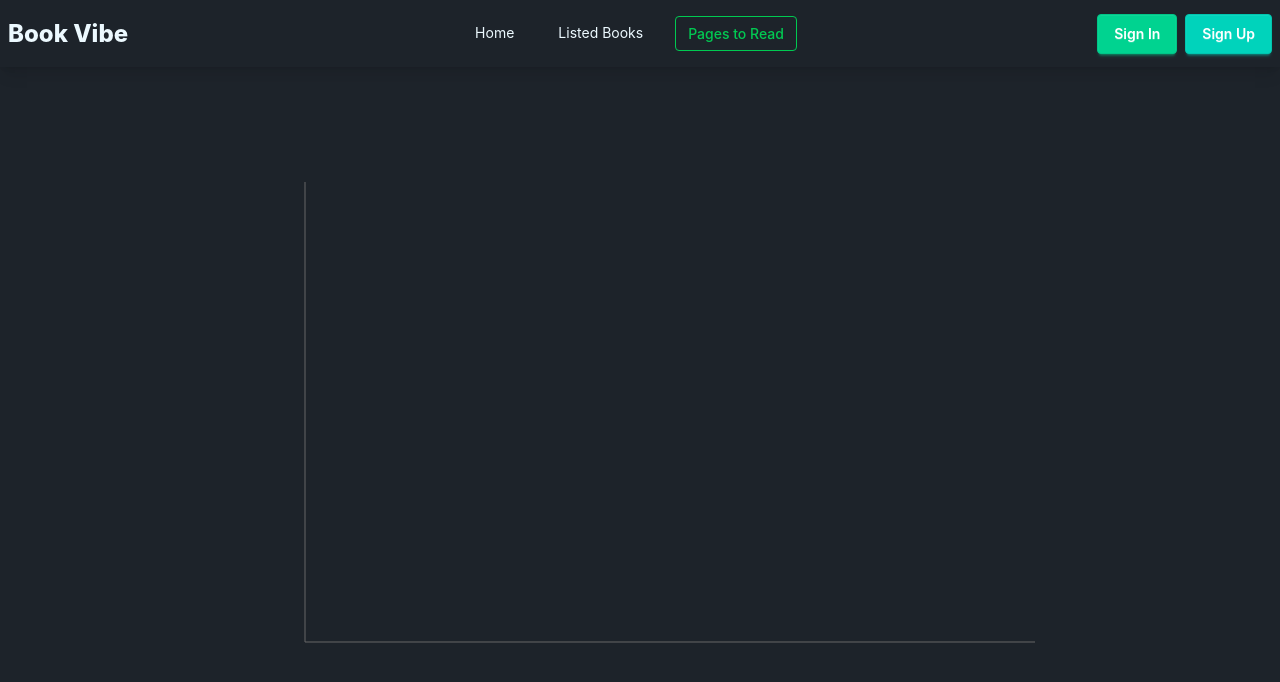
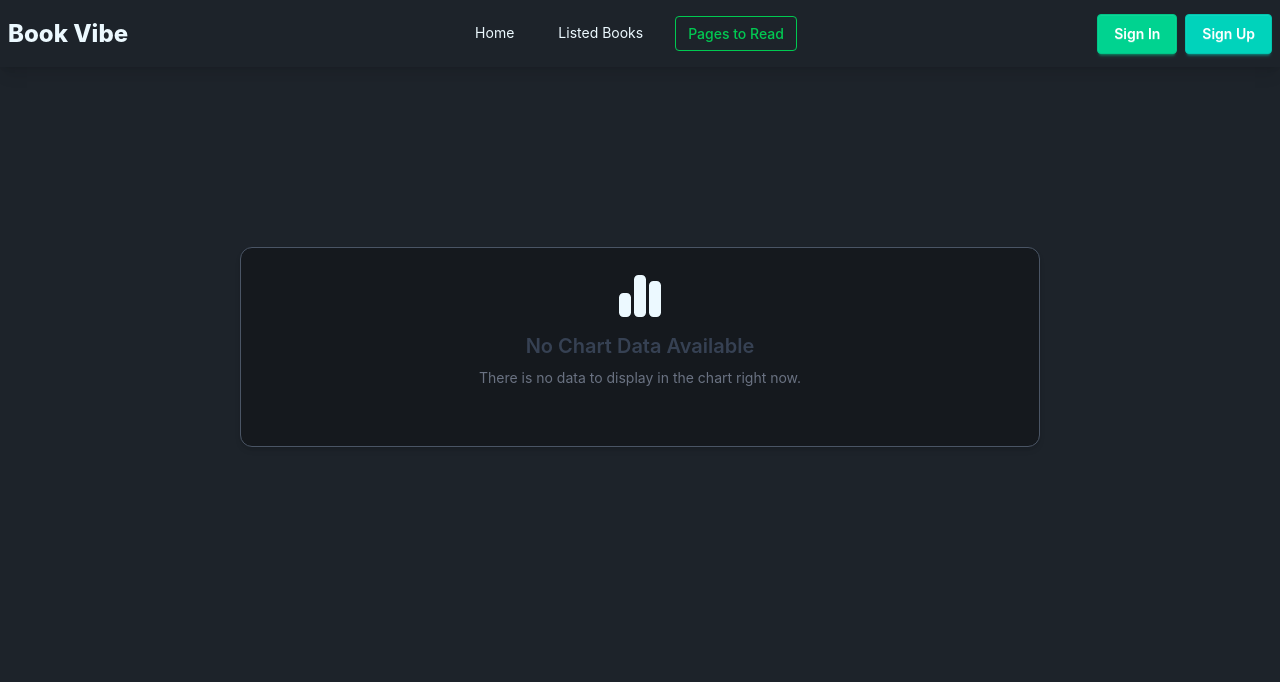
Before and after one commit to sabbirRashed/BookVibe, a React (Vite) app: page /Pages_to_read in a window 1280 px wide. Shown: the top 682 px of the page. Built offline with nearby package versions, Linux system fonts and the light colour scheme.

Commit message:
added no data card on pages to read

```diff
--- a/src/components/ListedReadList/ListedReadList.jsx
+++ b/src/components/ListedReadList/ListedReadList.jsx
@@ -7,7 +7,7 @@ const ListedReadList = ({ sortingType }) => {
     const { markedBooks } = useContext(BookContext);
 
     if (markedBooks.length === 0) {
-        return <div className='bg-base-300 py-20 rounded-2xl mt-8'>
+        return <div className='bg-base-300 py-20 rounded-2xl mt-8 border border-gray-700'>
             <h2 className='text-center text-2xl md:text-3xl font-bold'>No read list data found</h2>
         </div>
     }
--- a/src/components/ListedWishList/ListedWishList.jsx
+++ b/src/components/ListedWishList/ListedWishList.jsx
@@ -6,7 +6,7 @@ const ListedWishList = ({sortingType}) => {
     const {  wishlist } = useContext(BookContext);
 
     if (wishlist.length === 0) {
-        return <div className='bg-base-300 py-20 rounded-2xl mt-8'>
+        return <div className='bg-base-300 py-20 rounded-2xl mt-8 border border-gray-600'>
             <h2 className='text-center text-2xl md:text-3xl font-bold'>No wish list data found</h2>
         </div>
     }
--- /dev/null
+++ b/src/components/NoDataCard/NoChartDataCard.jsx
@@ -0,0 +1,26 @@
+import React from 'react';
+import { FaChartSimple } from 'react-icons/fa6';
+
+const NoChartDataCard = () => {
+    return (
+        <div className="flex items-center justify-center  w-11/12 max-w-325 mx-auto h-[70vh]">
+            <div className="bg-base-300 shadow-md rounded-xl p-6 text-center border border-gray-600 block w-full md:w-200 h-50">
+
+                {/* Icon */}
+                <div className=" flex justify-center items-center text-5xl mb-3"><FaChartSimple /></div>
+
+                {/* Title */}
+                <h2 className="text-xl font-semibold text-gray-700">
+                    No Chart Data Available
+                </h2>
+
+                {/* Subtitle */}
+                <p className="text-gray-500 mt-2 text-sm">
+                    There is no data to display in the chart right now.
+                </p>
+            </div>
+        </div>
+    );
+};
+
+export default NoChartDataCard;
--- a/src/components/shared/navbar/Navbar.jsx
+++ b/src/components/shared/navbar/Navbar.jsx
@@ -36,7 +36,7 @@ const Navbar = () => {
                         </div>
                         <ul
                             tabIndex="-1"
-                            className="menu menu-sm dropdown-content bg-base-100 rounded-box z-1 mt-3 w-52 p-2 shadow">
+                            className="menu menu-sm dropdown-content bg-base-100 rounded-box z-1 mt-3 w-52 p-2 shadow border border-gray-700">
                             {navLinks}
                         </ul>
                     </div>
--- a/src/pages/books/Books.jsx
+++ b/src/pages/books/Books.jsx
@@ -14,7 +14,7 @@ const Books = () => {
             <div className='flex justify-center items-center'>
                 <div className="dropdown dropdown-end">
                     <div tabIndex={0} role="button" className="btn m-1">Sort by :   ⬇️</div>
-                    <ul tabIndex="-1" className="dropdown-content menu bg-base-100 rounded-box z-1 w-52 p-2 shadow-sm">
+                    <ul tabIndex="-1" className="dropdown-content menu bg-base-100 rounded-box z-1 w-52 p-2 shadow-sm border border-gray-700">
                         <li
                             onClick={() => { setSortingType('pages') }}>
                             <a>Pages</a>
--- a/src/pages/chartPages/ChartPage.jsx
+++ b/src/pages/chartPages/ChartPage.jsx
@@ -2,6 +2,7 @@ import React, { useContext } from 'react';
 import { BookContext } from '../../Context/BookProvider';
 import { Bar, BarChart, Tooltip, XAxis, YAxis } from 'recharts';
 import { data } from 'react-router';
+import NoChartDataCard from '../../components/NoDataCard/NoChartDataCard';
 
 const ChartPage = () => {
     const { markedBooks } = useContext(BookContext);
@@ -40,6 +41,9 @@ const ChartPage = () => {
         );
     };
 
+    if(markedBooks.length === 0){
+        return <NoChartDataCard></NoChartDataCard>
+    }
 
     return (
 
```
